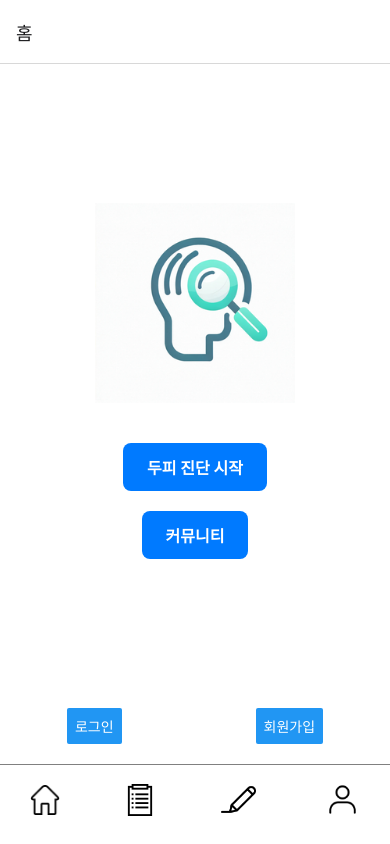
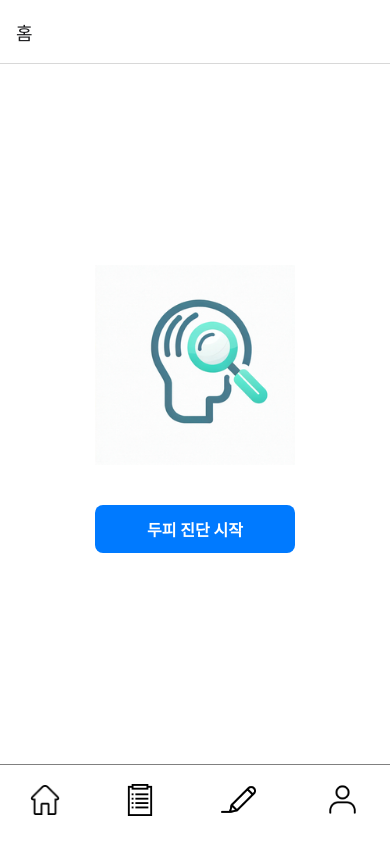
Before and after one commit to MJU-Capstone-ScalpNote/ScalpNote-Frontend, a React Native app: screen /Home in a window 390 px wide. Built offline with nearby package versions, Linux system fonts and the light colour scheme.

Commit message:
modify: 홈화면 수정

```diff
--- a/screens/HomeScreen.jsx
+++ b/screens/HomeScreen.jsx
@@ -11,22 +11,10 @@ import {
   Image,
 } from "react-native";
 import Footer from "../components/Footer";
+import StartTest from "../components/StartTest";
 
 const HomeScreen = () => {
   const navigation = useNavigation();
-
-  const handleLogin = () => {
-    navigation.navigate("Login");
-  };
-  const handleSignUp = () => {
-    navigation.navigate("SignUp");
-  };
-  const handleStartTest = () => {
-    navigation.navigate("TestHomeScreen");
-  };
-  const handleCommunity = () => {
-    navigation.navigate("CommunityScreen");
-  };
 
   return (
     <View style={styles.container}>
@@ -35,20 +23,7 @@ const HomeScreen = () => {
           source={require("../assets/images/Logo.png")}
           style={styles.image}
         />
-        <TouchableOpacity style={styles.testButton} onPress={handleStartTest}>
-          <Text style={styles.testButtonText}>두피 진단 시작</Text>
-        </TouchableOpacity>
-        <TouchableOpacity style={styles.testButton} onPress={handleCommunity}>
-          <Text style={styles.testButtonText}>커뮤니티</Text>
-        </TouchableOpacity>
-      </View>
-      <View style={styles.buttonContainer}>
-        <View style={styles.buttonWrapper}>
-          <Button title="로그인" onPress={handleLogin} />
-        </View>
-        <View style={styles.buttonWrapper}>
-          <Button title="회원가입" onPress={handleSignUp} />
-        </View>
+        <StartTest />
       </View>
       <Footer />
     </View>
@@ -72,25 +47,6 @@ const styles = StyleSheet.create({
     justifyContent: "center",
     alignItems: "center",
   },
-  testButton: {
-    backgroundColor: "#007AFF",
-    color: "white",
-    paddingVertical: 12,
-    paddingHorizontal: 24,
-    borderRadius: 8,
-    margin: 10,
-  },
-  testButtonText: {
-    color: "white",
-    fontSize: 16,
-    fontWeight: "bold",
-  },
-  buttonContainer: {
-    flexDirection: "row",
-    justifyContent: "space-around",
-    width: "100%",
-    marginBottom: 20,
-  },
 });
 
 export default HomeScreen;
```
